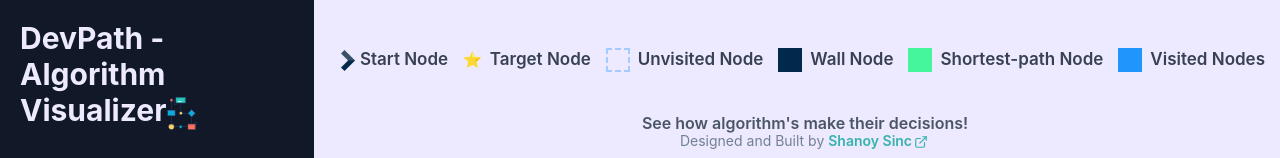
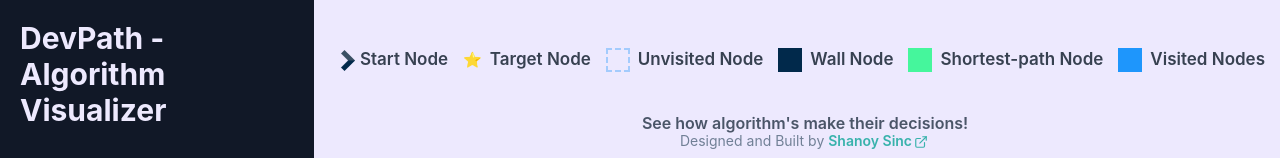
Before and after one commit to shanoysinc/Path-Visualizer, a React (Vite) app: page / in a window 1280 px wide. Shown: the top 158 px of the page. Built offline with nearby package versions, Linux system fonts and the light colour scheme.

Commit message:
adjust animation pseed

```diff
--- a/src/components/sidebar/components/content/SidebarContent.tsx
+++ b/src/components/sidebar/components/content/SidebarContent.tsx
@@ -23,7 +23,6 @@
 import { END_INDEX, START_INDEX } from "../../../grid/hooks/useInitialGrid";
 import { useRemoveGridWalls } from "../../../grid/hooks/useRemoveWalls";
 import { SettingsIcon } from "@chakra-ui/icons";
-import { AlgoIcon } from "../../../../assets/AlgoIcon";
 import { useResetGrid } from "../../../grid/hooks/useInitialGrid";
 
 const routePosSelector = (state: useRoutePosProps) => ({
@@ -39,7 +38,7 @@
   const [isAlgoVisualizing, setisAlgoVisualizing] = useState(false);
   const [animateVisitedNode, setAnimateVisitedNode] = useState(true);
   const [animateRoute, setAnimateRoute] = useState(true);
-  const [visualizeSpeed, setVisualizeSpeed] = useState(15);
+  const [visualizeSpeed, setVisualizeSpeed] = useState(20);
   const toast = useToast();
 
   const traverseGridHandler = async () => {
@@ -167,6 +166,7 @@
 
   const visualizeSpeedHandler = (value: any) => {
     const speedType = value.target.value;
+
     switch (speedType) {
       case "AVERAGE":
         setVisualizeSpeed(20);
@@ -189,12 +189,6 @@
 
   return (
     <>
-      {/* <Heading as="h3" size="lg">
-        DevPath - Algorithm Visualizer
-      </Heading> */}
-      {/* <Heading as="h4" size="md">
-        DevPath - Algorithm Visualizer
-      </Heading> */}
       <Flex
         direction="column"
         justify="space-between"
@@ -209,9 +203,6 @@
             <Heading as="h3" size="lg" color="#EDE9FE">
               DevPath - Algorithm Visualizer
             </Heading>
-            <div className="algo-logo">
-              <AlgoIcon height={35} width={35} />
-            </div>
           </div>
           <Select
             placeholder="Dijkstra's Algorithm"
```
